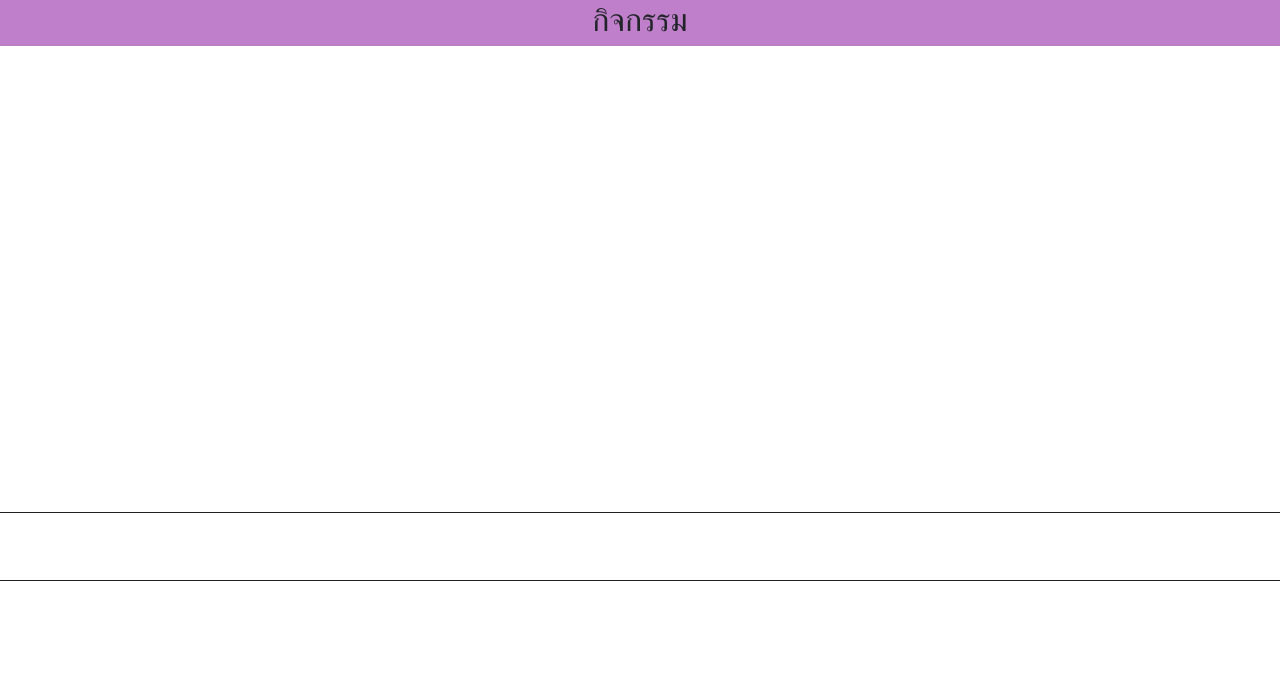
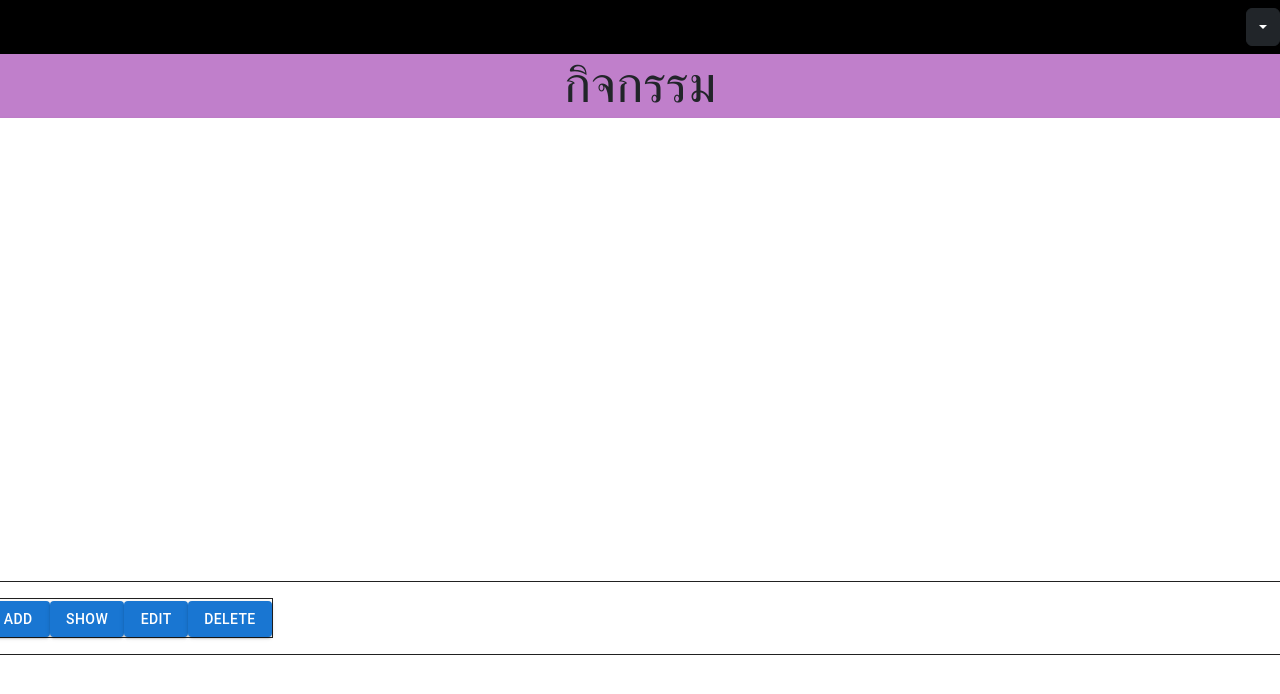
Before and after one commit to Nommyz/SE_Project, a React (Vite) app in the folder Front-end/: page /teacherboard in a window 1280 px wide. Shown: the top 694 px of the page. Built offline with nearby package versions, Linux system fonts and the light colour scheme.

Commit message:
update teacherboard

```diff
--- a/Front-end/src/components/page/teacherboard.jsx
+++ b/Front-end/src/components/page/teacherboard.jsx
@@ -7,20 +7,43 @@ import TableContainer from '@mui/material/TableContainer';
 import TableHead from '@mui/material/TableHead';
 import TableRow from '@mui/material/TableRow';
 import Paper from '@mui/material/Paper';
+import Navbar from './navbar';
+import axios from 'axios';
+import { useState , useEffect} from 'react';
+import { Button } from '@mui/material';
 
-function createData(name) {
-  return {name};
+export default function teacherboard(props) {
+  const [fullName, setFullName] = useState("");
+  const [errorMessage, setErrorMessage] = useState("");
+
+  useEffect(() => {
+    axios
+      .post(`localhost:3000/activity`)
+      .then((response) => {
+        setItems(response.data);
+      })
+      .catch((error) => {
+        setErrorMessage(
+          "Cannot connect to the network. Please try again later."
+        );
+      });
+  }, [props.instructor_id]);
+
+
+  function createData(name,add,edit,del) {
+    return {name,add,edit,del};
   }
 
   const rows = [
-  createData('Design'),
+    createData('Design','Add','Show','Edit','Delete'),
   ];
 
-export default function Studentboard() {
   return (
+    <div>
+      <Navbar fullName={fullName}/>
       <div style={{display : 'flex' , justifyContent : 'center' , alignItems : 'center'}}>
         <div style={{backgroundColor : '#c07fcb'}}>
-            <h2>กิจกรรม</h2>
+            <h1>กิจกรรม</h1>
             <TableContainer component={Paper} sx={{minWidth : '1500px' , minHeight : '1000px', alignContent : 'center' }}>
             <Table aria-label="simple table" stickyHeader >
           <TableBody>
@@ -29,8 +52,14 @@ export default function Studentboard() {
                 key={row.name}
                 sx={{ '&:last-child td, &:last-child th': { border: 1 }  }}
                 >
-                <TableCell component="th" scope="row" sx={{fontSize : '25px'}}>
+                <TableCell component="th" scope="row" sx={{fontSize : '25px',display:"flex",margin:"auto"}}>
                     {row.name}
+                    <div style={{border:"solid 1px" ,display:"flex-end",margin:"left"}}>
+                    <Button variant='contained' sx={{margin:"auto"}}>Add</Button>
+                    <Button variant='contained' sx={{margin:"auto"}}>Show</Button>
+                    <Button variant='contained' sx={{margin:"auto"}}>Edit</Button>
+                    <Button variant='contained' sx={{margin:"auto"}}>Delete</Button>
+                    </div>
                 </TableCell>
                 </TableRow>
             ))}
@@ -39,5 +68,6 @@ export default function Studentboard() {
         </TableContainer>
       </div>
     </div>
+  </div>
   );
 }
```
Lines whose indentation alone changed are shown as unchanged.
